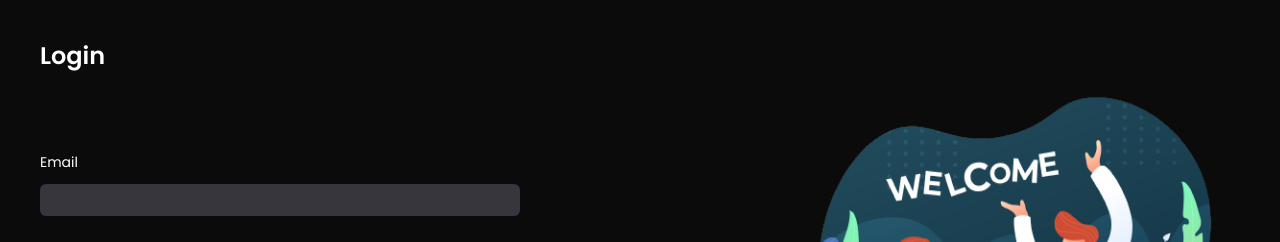
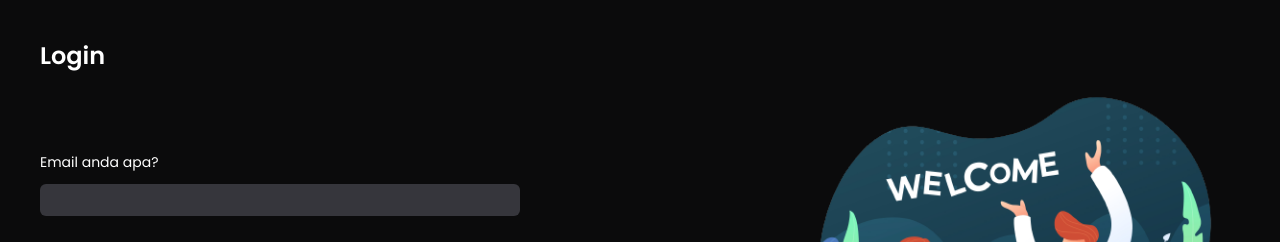
Before and after one commit to galeiro/frontend-lelang, a React (Create React App) app: page /login in a window 1280 px wide. Shown: the top 242 px of the page. Built offline with nearby package versions, Linux system fonts and the light colour scheme.

Commit message:
ubah: email login

```diff
--- a/src/pages/auth/login.jsx
+++ b/src/pages/auth/login.jsx
@@ -55,7 +55,7 @@ export default function Login() {
           <div className="w-full flex flex-col space-y-5">
             <form onSubmit={handleSubmit(onSubmit)}>
               <div className="grid grid-cols-1 mb-5">
-                <label className="mb-3 text-sm">Email</label>
+                <label className="mb-3 text-sm">Email anda apa?</label>
                 <input
                   {...register("email")}
                   type={"email"}
```
